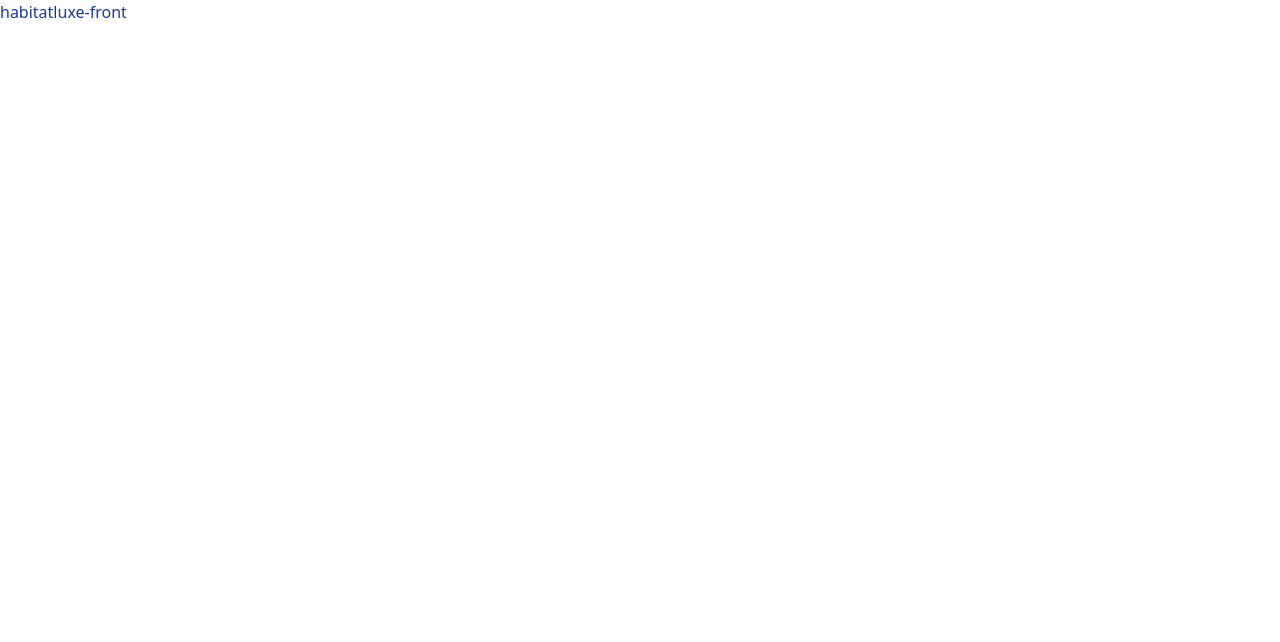
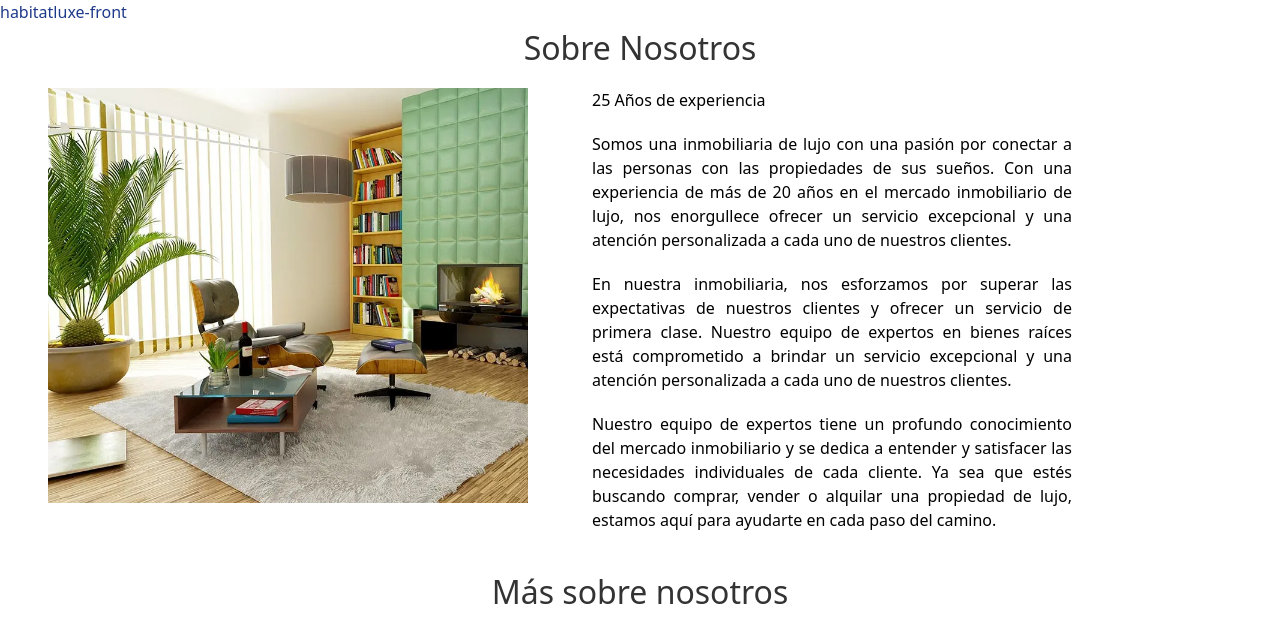
Before and after one commit to JuliaLdelaTorre/habitatluxe-front, an Angular app: page / in a window 1280 px wide. Shown: the top 642 px of the page. Built offline with nearby package versions, Linux system fonts and the light colour scheme.

Commit message:
Sass, Bem. Nosotros page.

```diff
--- a/angular.json
+++ b/angular.json
@@ -26,8 +26,7 @@
             ],
 
               "styles": [
-                "src/styles/sass/main.scss",
-                "src/styles/styles.css"
+                "src/styles/sass/main.scss"
               ],
 
             "scripts": []
--- a/src/app/app.component.html
+++ b/src/app/app.component.html
@@ -1,3 +1,5 @@
-<h1 class="text-blue-900"> {{ title }}
-  </h1>
+<h1 class="text-blue-900"> {{ title }} </h1>
+
 <router-outlet></router-outlet>
+
+<app-nosotros></app-nosotros>
--- a/src/app/app.module.ts
+++ b/src/app/app.module.ts
@@ -3,10 +3,14 @@ import { BrowserModule } from '@angular/platform-browser';
 
 import { AppRoutingModule } from './app-routing.module';
 import { AppComponent } from './app.component';
+import { NosotrosComponent } from './nosotros/nosotros.component';
+
 
 @NgModule({
   declarations: [
-    AppComponent
+    AppComponent,
+    NosotrosComponent,
+
   ],
   imports: [
     BrowserModule,
--- /dev/null
+++ b/src/app/nosotros/nosotros.component.html
@@ -0,0 +1,28 @@
+
+<!------- aquí ira el header ----------------->
+
+<div class="nosotros">
+<h1 class="nosotros__title">Sobre Nosotros</h1>
+
+<div class="">
+<!-- dos columnas, una foto y un párrafo -->
+<div class="nosotros__content">
+  <div class="nosotros__column">
+    <img src="../../assets/images/nosotros.webp" alt="Imagen">
+  </div>
+  <div class="nosotros__column">
+    <p>25 Años de experiencia</p>
+      <p>Somos una inmobiliaria de lujo con una pasión por conectar a las personas con las propiedades de sus sueños. Con una experiencia de más de 20 años en el mercado inmobiliario de lujo, nos enorgullece ofrecer un servicio excepcional y una atención personalizada a cada uno de nuestros clientes.</p>
+      <p>En nuestra inmobiliaria, nos esforzamos por superar las expectativas de nuestros clientes y ofrecer un servicio de primera clase. Nuestro equipo de expertos en bienes raíces está comprometido a brindar un servicio excepcional y una atención personalizada a cada uno de nuestros clientes.</p>
+      <p>Nuestro equipo de expertos tiene un profundo conocimiento del mercado inmobiliario y se dedica a entender y satisfacer las necesidades individuales de cada cliente. Ya sea que estés buscando comprar, vender o alquilar una propiedad de lujo, estamos aquí para ayudarte en cada paso del camino.</p>
+
+  </div>
+</div>
+
+
+<h2 class="nosotros__title">Más sobre nosotros</h2>
+
+<!-- tres columnas -->
+
+</div>
+ <!----------- aquí irá el footer ----------------->
--- /dev/null
+++ b/src/app/nosotros/nosotros.component.scss
@@ -0,0 +1,39 @@
+@import '../../styles/sass/colors';
+@import '../../styles/sass/footer';
+@import '../../styles/sass/mixins';
+
+
+.nosotros {
+  background-color: $color-bckg;
+  height: 300px;
+  &__title {
+     @include section-title;
+     color: $color-hf;
+  }
+  &__column {
+    p {
+      margin-bottom: 20px;
+    }
+  }
+}
+
+.nosotros__content {
+  // una columna junto a la otra
+  display: flex;
+
+}
+
+.nosotros__column {
+  // ocupa el 40% del espacio
+  flex: 0 0 40%;
+  // padding por la izquierda y derecha
+  padding: 1em;
+  margin-left: 2em;
+  text-align: justify;
+  &--left {
+    border-right: 1px solid $color-hf;
+  }
+  &--right {
+    border-left: 1px solid $color-hf;
+  }
+}
--- a/src/styles/sass/colors.scss
+++ b/src/styles/sass/colors.scss
@@ -0,0 +1,5 @@
+$color-bckg: #ffffff; // Background
+
+$color-hf: #333333; // Header and Footer
+
+$color-icons: #E08709; // Icons
--- a/src/styles/sass/mixins.scss
+++ b/src/styles/sass/mixins.scss
@@ -0,0 +1,6 @@
+@mixin section-title {
+  font-size: 2em;
+  font-weight: 400;
+  text-align: center;
+
+}
--- a/src/styles/styles.css
+++ /dev/null
@@ -1 +0,0 @@
-/* You can add global styles to this file, and also import other style files */
```
Also changed, not shown: src/app/nosotros/nosotros.component.ts (added, +10 -0 lines), src/styles/sass/main.scss (line endings or trailing spaces), 1 other file (tests, documents, lock files or other folders).
